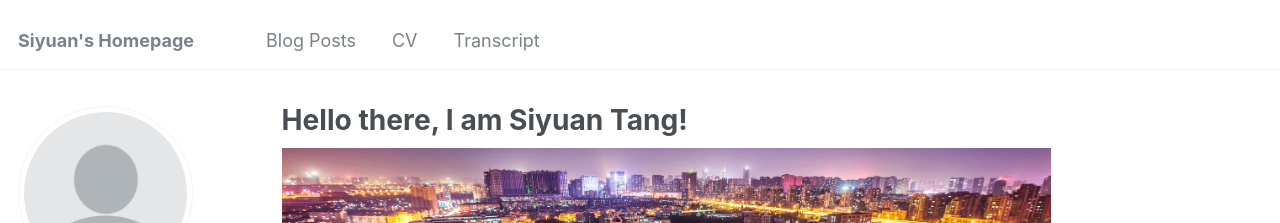
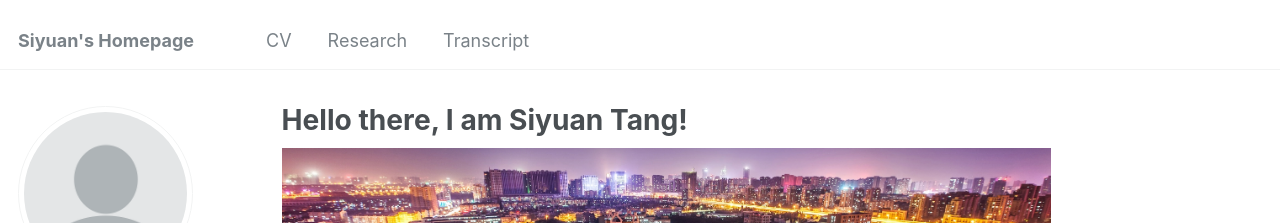
Before and after one commit to jacktangsy/jacktangsy.github.io, a Jekyll site: the page built from _pages/about.md, in a window 1280 px wide. Shown: the top 223 px of the page. Built offline with Jekyll 4.4.1, drawn with Linux system fonts in a browser that asks for light colours.

Commit message:
Update navigation.yml

```diff
--- a/_data/navigation.yml
+++ b/_data/navigation.yml
@@ -17,11 +17,14 @@ main:
   # - title: "Portfolio"
   #   url: /portfolio/
 
-  - title: "Blog Posts"
-    url: /year-archive/
+  # - title: "Blog Posts"
+  #   url: /year-archive/
 
   - title: "CV"
     url: /cv/
+
+  - title: "Research"
+    url: /research/
 
   - title: "Transcript"
     url: /files/Transcript_SiyuanTang.pdf
```
